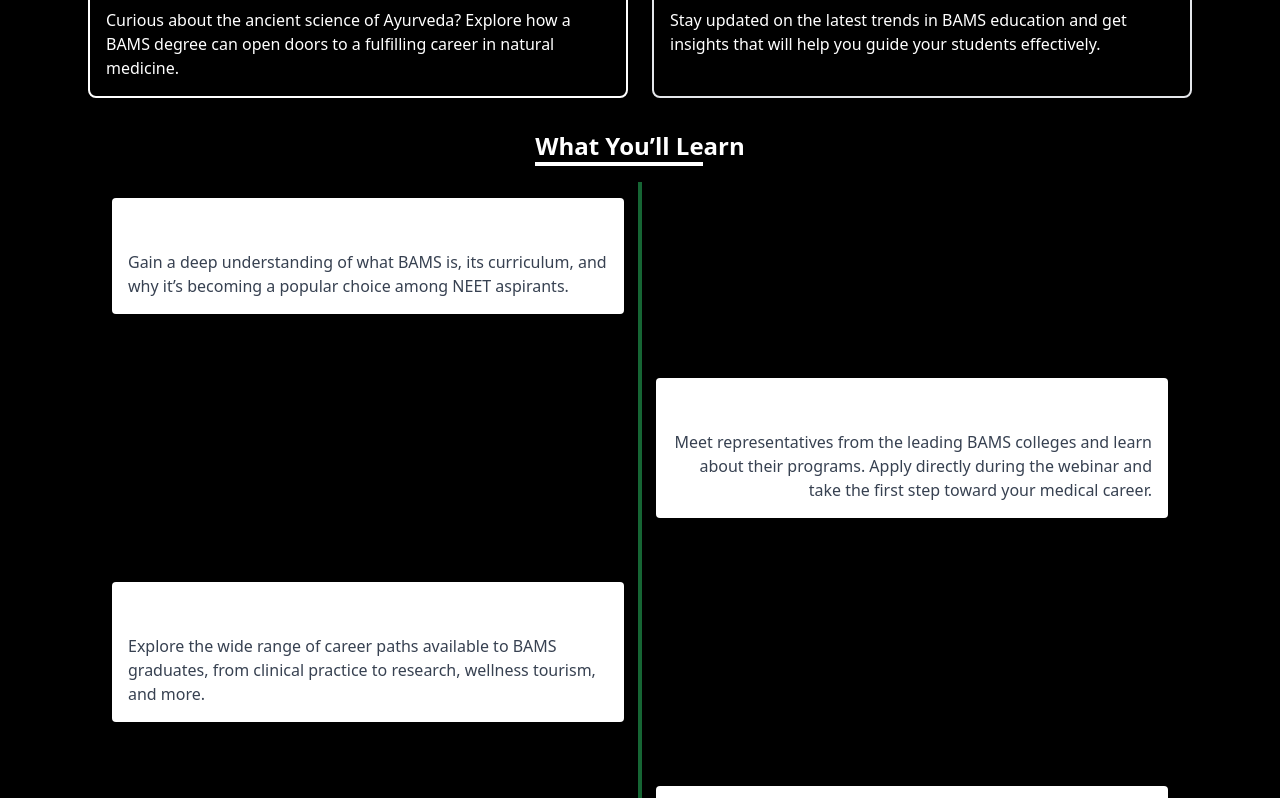
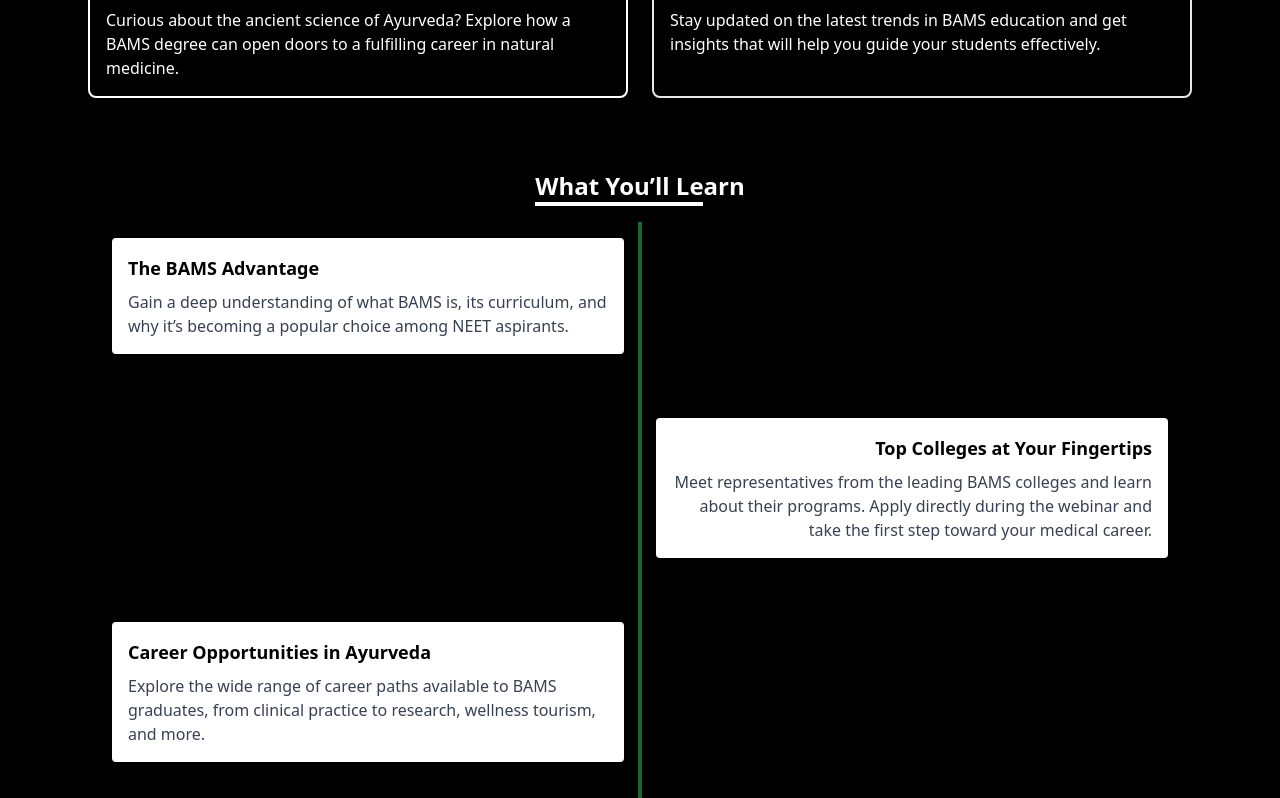
Before and after one commit to Pankajupadhyay01/Landing_page, a React (Vite) app: page / in a window 1280 px wide. Shown: the part 3202-4000 px from the top of the page. Built offline with nearby package versions, Linux system fonts and the light colour scheme.

Commit message:
minor update

```diff
--- a/src/Page/WhatYouLearn.tsx
+++ b/src/Page/WhatYouLearn.tsx
@@ -25,7 +25,7 @@ const WhatYouLearn = () => {
     }, []);
 
     return (
-        <div className='flex flex-col gap-5'>
+        <div className='flex flex-col gap-5 pt-10'>
             <div>
                 <Heading title="What You’ll Learn" />
             </div>
@@ -43,7 +43,7 @@ const WhatYouLearn = () => {
                     >
                         <div className={`w-full sm:w-1/2 p-4 ${index % 2 === 0 ? 'text-left' : 'text-right'}`}>
                             <div className="bg-white p-4 rounded shadow-lg">
-                                <h3 className="font-bold text-lg">{item.title}</h3>
+                                <h3 className="font-bold text-black text-lg">{item.title}</h3>
                                 <p className="mt-2 text-gray-700">{item.description}</p>
                             </div>
                         </div>
```
